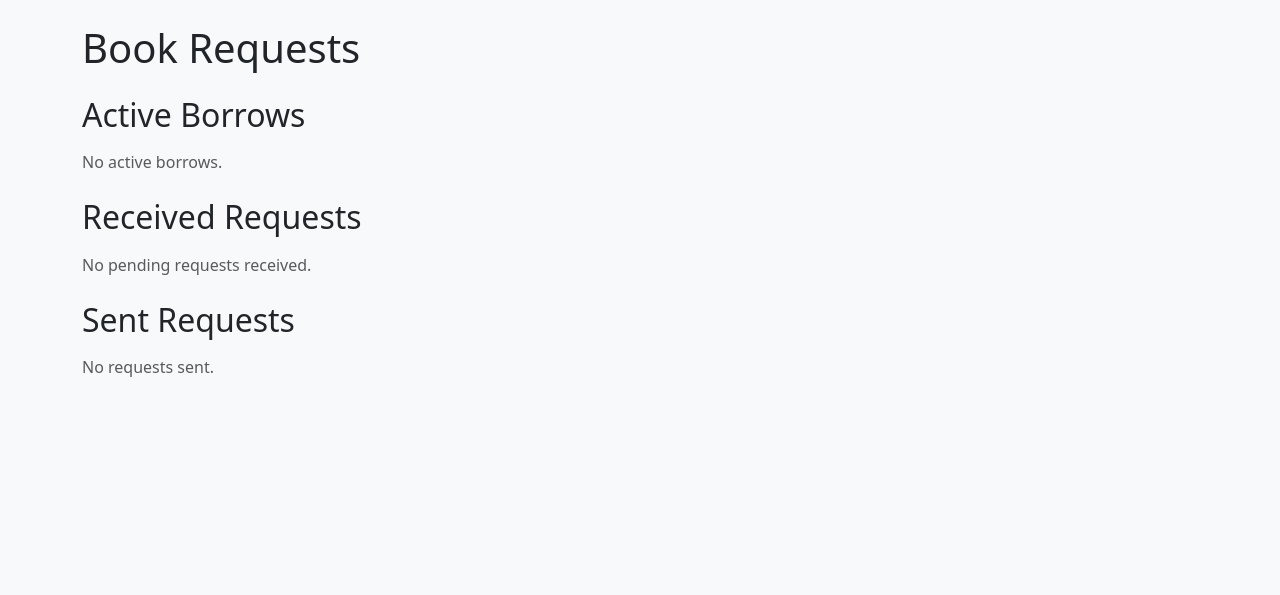
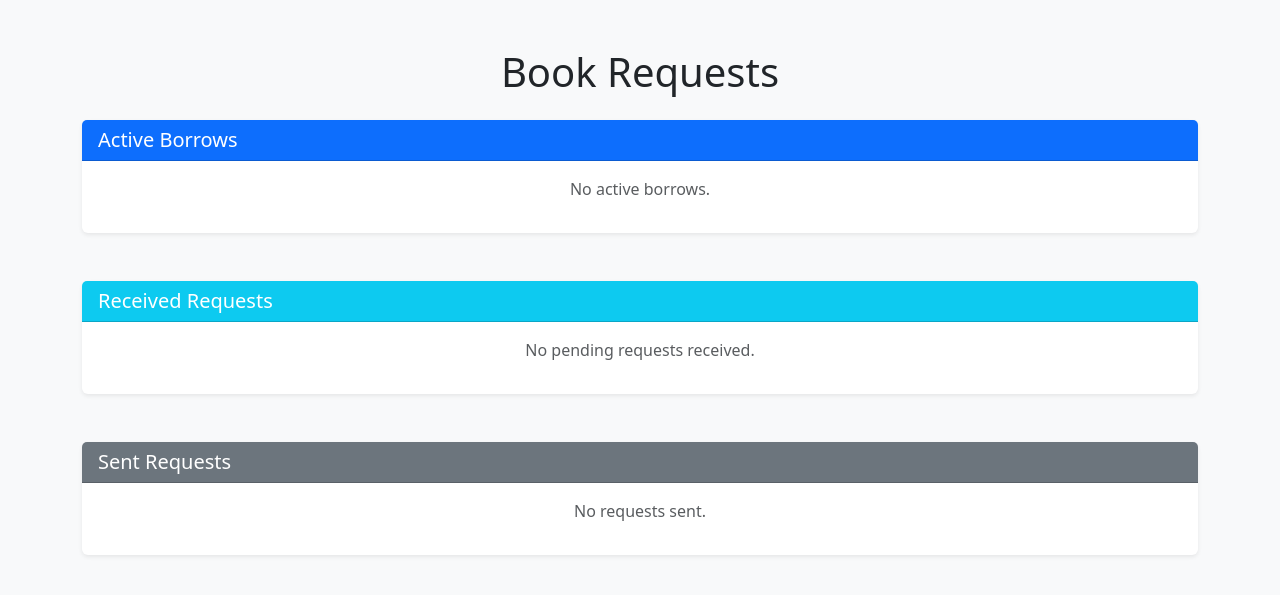
Before and after one commit to sh-sanu/BookFriend, a Django app: page /books/requests/ in a window 1280 px wide. Shown: the part 62-657 px from the top of the page. Run offline with Django 5.2, Linux system fonts and the light colour scheme; a user stored in the database is signed in; data comes from the database, SQL or seed files in the repository; both versions use the stored data as it was after the commit.

Commit message:
Updated book request page

```diff
--- a/static/core/css/style.css
+++ b/static/core/css/style.css
@@ -68,7 +68,15 @@ body {
   pointer-events: none;
 }
 
-/* Add your custom styles here */
+/* Custom styles */
 .notification-badge {
     font-size: 0.7rem;
 }
+
+.book-cover-small {
+    height: 60px; /* Adjust size as needed */
+    width: auto;
+    object-fit: contain; /* or cover, depending on desired effect */
+    display: block; /* Prevents inline spacing issues */
+    margin-right: 10px; /* Space between cover and text */
+}
--- a/templates/core/books/requests.html
+++ b/templates/core/books/requests.html
@@ -4,16 +4,23 @@
 {% block title %}Book Requests - Book Friend{% endblock %}
 
 {% block content %}
-<div class="container">
-    <h1 class="mb-4">Book Requests</h1>
+<div class="container my-5">
+    <h1 class="mb-4 text-center">Book Requests</h1>
 
-    <!-- Active Borrows -->
-    <h2 class="mb-3">Active Borrows</h2>
+    <!-- Active Borrows Section -->
+    <section class="mb-5">
+        <div class="card shadow-sm">
+            <div class="card-header bg-primary text-white">
+                <h2 class="h5 mb-0">Active Borrows</h2>
+            </div>
+            <div class="card-body">
                 {% if active_borrows %}
-        <div class="list-group mb-4">
+                    <div class="list-group list-group-flush">
                         {% for borrow in active_borrows %}
                             <div class="list-group-item">
                                 <div class="d-flex justify-content-between align-items-center">
+                                    <div class="d-flex">
+                                        <img src="{{ borrow.book.cover_image.url }}" alt="{{ borrow.book.title }} Cover" class="book-cover-small img-thumbnail me-3" style="max-width: 80px; max-height: 120px; object-fit: cover;">
                                         <div>
                                             <h5 class="mb-1">{{ borrow.book.title }}</h5>
                                             {% if borrow.borrower == request.user %}
@@ -23,6 +30,7 @@
                                             {% endif %}
                                             <small class="text-muted">Borrowed on: {{ borrow.created_at|date:"F d, Y" }}</small><br>
                                             <small class="text-muted">Return by: {{ borrow.return_date|date:"F d, Y" }}</small>
+                                        </div>
                                     </div>
                                     {% if request.user == borrow.book.owner %}
                                     <form method="post" action="{% url 'core:book_return' borrow.id %}">
@@ -35,28 +43,39 @@
                         {% endfor %}
                     </div>
                 {% else %}
-        <p class="text-muted mb-4">No active borrows.</p>
+                    <p class="text-muted text-center">No active borrows.</p>
                 {% endif %}
+            </div>
+        </div>
+    </section>
 
-    <!-- Received Requests -->
-    <h2 class="mb-3">Received Requests</h2>
+    <!-- Received Requests Section -->
+    <section class="mb-5">
+        <div class="card shadow-sm">
+            <div class="card-header bg-info text-white">
+                <h2 class="h5 mb-0">Received Requests</h2>
+            </div>
+            <div class="card-body">
                 {% if received_requests %}
-        <div class="list-group mb-4">
+                    <div class="list-group list-group-flush">
                         {% for request in received_requests %}
                             <div class="list-group-item">
                                 <div class="d-flex justify-content-between align-items-center">
+                                    <div class="d-flex">
+                                        <img src="{{ request.book.cover_image.url }}" alt="{{ request.book.title }} Cover" class="book-cover-small img-thumbnail me-3" style="max-width: 80px; max-height: 120px; object-fit: cover;">
                                         <div>
                                             <h5 class="mb-1">{{ request.book.title }}</h5>
                                             <p class="mb-1">Requested by: {{ request.borrower.get_full_name }}</p>
                                             <small class="text-muted">Requested on: {{ request.created_at|date:"F d, Y" }}</small><br>
                                             <small class="text-muted">Return by: {{ request.return_date|date:"F d, Y" }}</small>
                                         </div>
+                                    </div>
                                     <div class="btn-group">
                                         <form method="post" action="{% url 'core:book_request_accept' request.id %}" class="d-inline">
                                             {% csrf_token %}
                                             <button type="submit" class="btn btn-success btn-sm">Accept</button>
                                         </form>
-                            <form method="post" action="{% url 'core:book_request_decline' request.id %}" class="d-inline">
+                                        <form method="post" action="{% url 'core:book_request_decline' request.id %}" class="d-inline ms-2">
                                             {% csrf_token %}
                                             <button type="submit" class="btn btn-danger btn-sm">Decline</button>
                                         </form>
@@ -66,21 +85,32 @@
                         {% endfor %}
                     </div>
                 {% else %}
-        <p class="text-muted mb-4">No pending requests received.</p>
+                    <p class="text-muted text-center">No pending requests received.</p>
                 {% endif %}
+            </div>
+        </div>
+    </section>
 
-    <!-- Sent Requests -->
-    <h2 class="mb-3">Sent Requests</h2>
+    <!-- Sent Requests Section -->
+    <section>
+        <div class="card shadow-sm">
+            <div class="card-header bg-secondary text-white">
+                <h2 class="h5 mb-0">Sent Requests</h2>
+            </div>
+            <div class="card-body">
                 {% if sent_pending_requests or sent_returned_requests %}
-        <div class="list-group">
+                    <div class="list-group list-group-flush">
                         {% for request in sent_pending_requests %}
                             <div class="list-group-item">
                                 <div class="d-flex justify-content-between align-items-center">
+                                    <div class="d-flex">
+                                        <img src="{{ request.book.cover_image.url }}" alt="{{ request.book.title }} Cover" class="book-cover-small img-thumbnail me-3" style="max-width: 80px; max-height: 120px; object-fit: cover;">
                                         <div>
                                             <h5 class="mb-1">{{ request.book.title }}</h5>
                                             <p class="mb-1">Owner: {{ request.book.owner.get_full_name }}</p>
                                             <small class="text-muted">Requested on: {{ request.created_at|date:"F d, Y" }}</small><br>
                                             <small class="text-muted">Return by: {{ request.return_date|date:"F d, Y" }}</small>
+                                        </div>
                                     </div>
                                     <span class="badge bg-warning">Pending</span>
                                 </div>
@@ -89,11 +119,14 @@
                         {% for request in sent_returned_requests %}
                             <div class="list-group-item">
                                 <div class="d-flex justify-content-between align-items-center">
+                                    <div class="d-flex">
+                                        <img src="{{ request.book.cover_image.url }}" alt="{{ request.book.title }} Cover" class="book-cover-small img-thumbnail me-3" style="max-width: 80px; max-height: 120px; object-fit: cover;">
                                         <div>
                                             <h5 class="mb-1">{{ request.book.title }}</h5>
                                             <p class="mb-1">Owner: {{ request.book.owner.get_full_name }}</p>
                                             <small class="text-muted">Borrowed on: {{ request.created_at|date:"F d, Y" }}</small><br>
                                             <small class="text-muted">Returned on: {{ request.returned_at|date:"F d, Y" }}</small>
+                                        </div>
                                     </div>
                                     <span class="badge bg-success">Returned</span>
                                 </div>
@@ -101,7 +134,10 @@
                         {% endfor %}
                     </div>
                 {% else %}
-        <p class="text-muted">No requests sent.</p>
+                    <p class="text-muted text-center">No requests sent.</p>
                 {% endif %}
             </div>
+        </div>
+    </section>
+</div>
 {% endblock %}
```
Also changed, not shown: db.sqlite3. Lines whose indentation alone changed are shown as unchanged.
